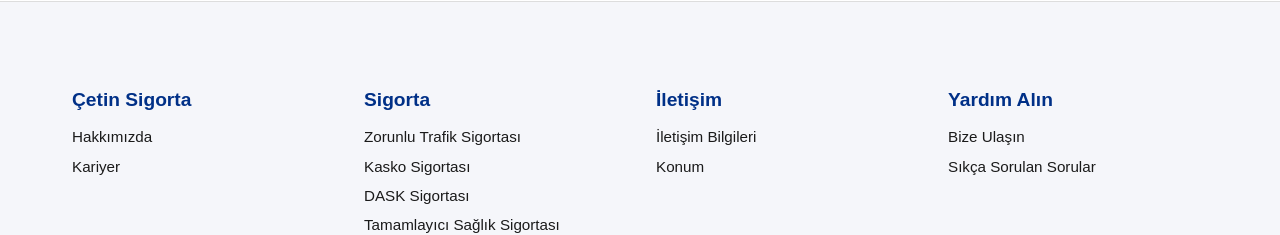
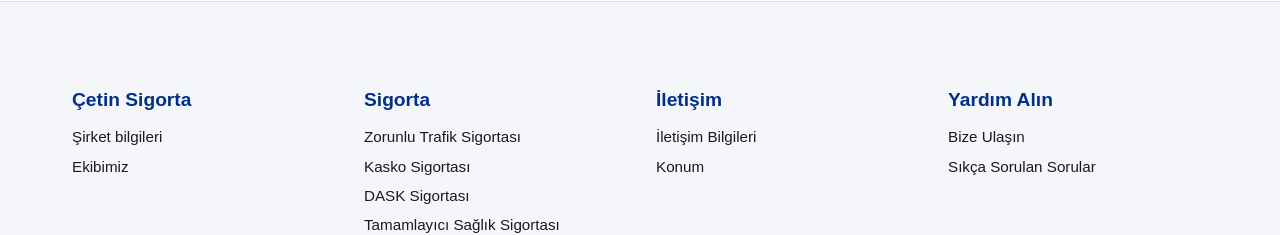
Before and after one commit to ebrarkadir/insurance_site, a React (Vite) app: page / in a window 1280 px wide. Shown: the part 1260-1495 px from the top of the page. Built offline with nearby package versions, Linux system fonts and the light colour scheme.

Commit message:
footer_update_0.1

```diff
--- a/src/components/Footer.jsx
+++ b/src/components/Footer.jsx
@@ -11,8 +11,8 @@
         <div className="footer-col desktop-only">
           <h3>Çetin Sigorta</h3>
           <ul>
-            <li>Hakkımızda</li>
-            <li>Kariyer</li>
+            <li>Şirket bilgileri</li>
+            <li>Ekibimiz</li>
           </ul>
         </div>
 
@@ -48,8 +48,8 @@
           <details>
             <summary>Çetin Sigorta</summary>
             <ul>
-              <li>Hakkımızda</li>
-              <li>Kariyer</li>
+              <li>Şirket Bilgileri</li>
+              <li>Ekibimiz</li>
             </ul>
           </details>
 
```
